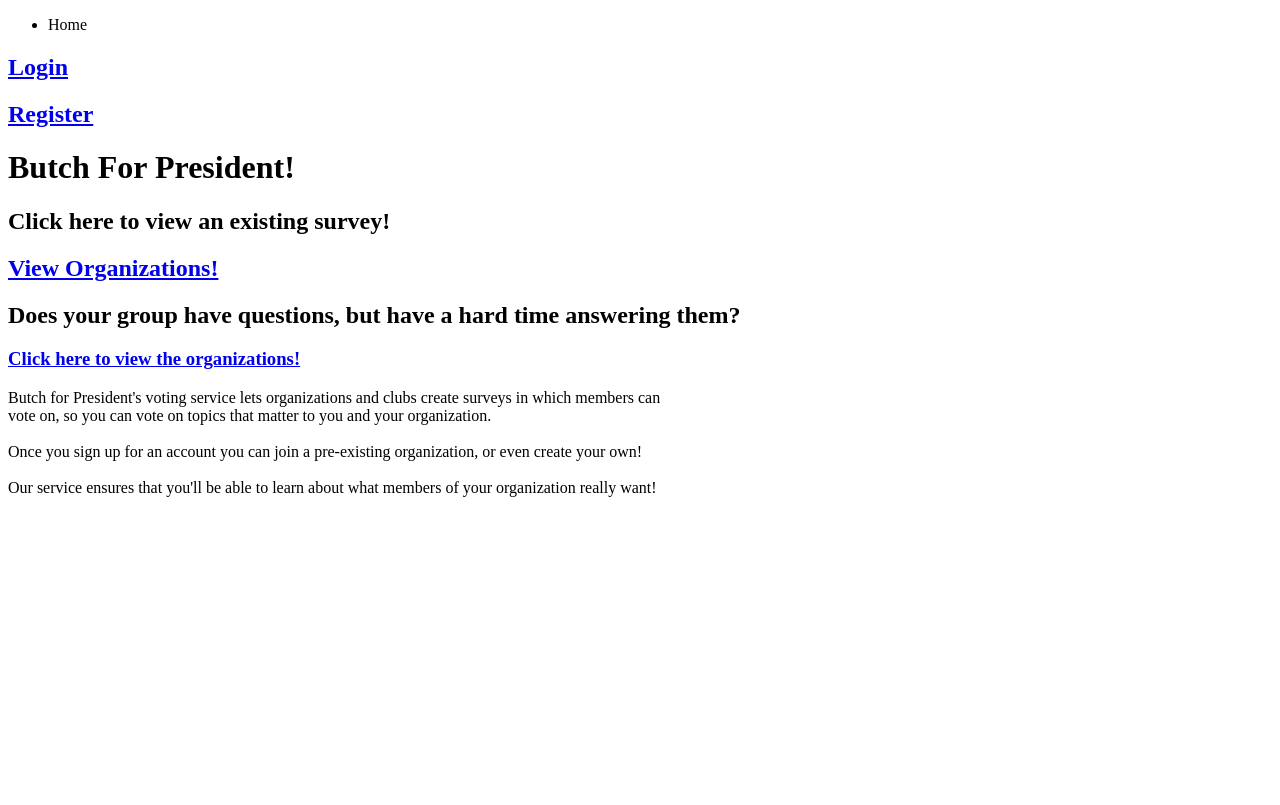
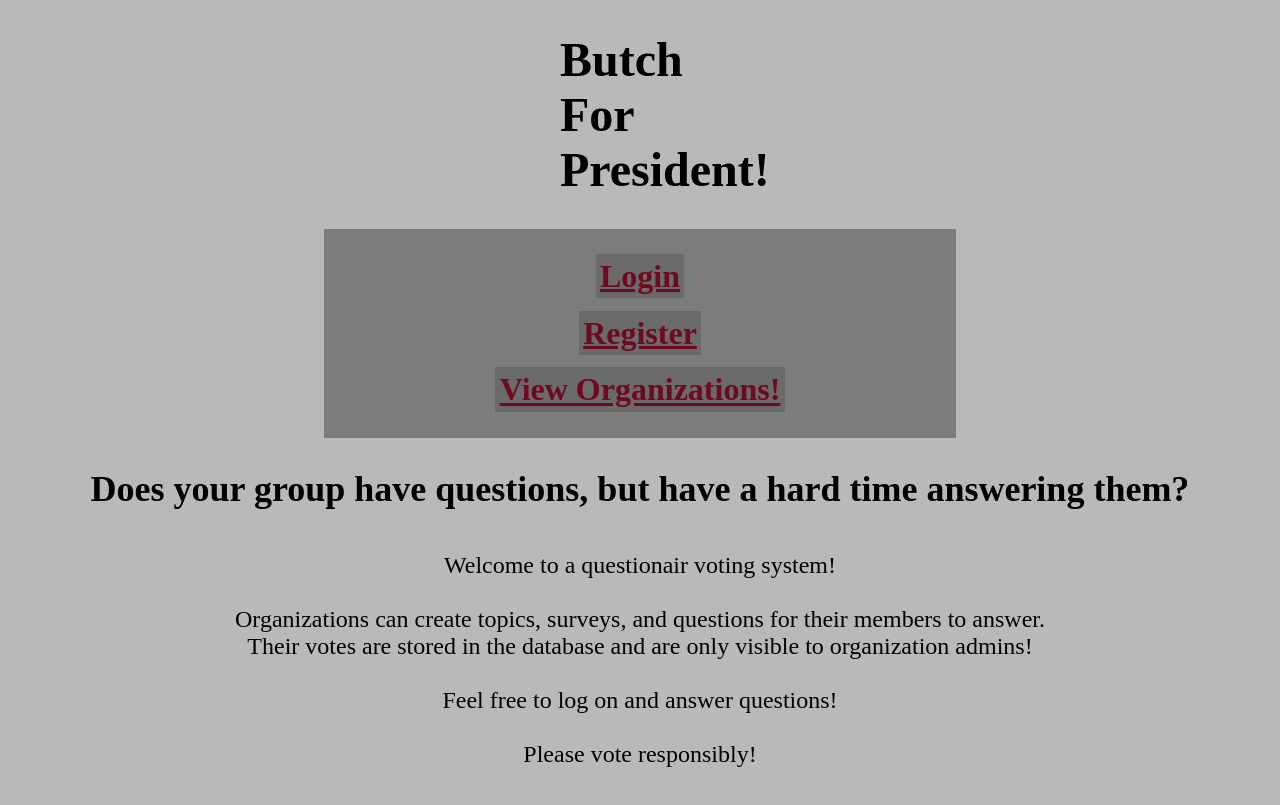
Before and after one commit to Vishal-Malireddi/Voting-System-Butch-for-President-, a Django app: page /orgvote/ in a window 1280 px wide. Before the commit the page ends 497 px from the top, so only its background shows below. Run offline with Django 4.2, Linux system fonts and the light colour scheme.

Commit message:
This is all pre-login, register and results-view

```diff
--- a/src/orgvote/static/orgStyles.css
+++ b/src/orgvote/static/orgStyles.css
@@ -1,9 +1,7 @@
 nav{
     position:relative;
-    z-index: 10000;
     top:0px;
     width: 100%;
-    margin-bottom: 3px;
 }
 
 .centered{
@@ -26,13 +24,23 @@ ul.mainNavbar{
     overflow: hidden;
 }
 
+.navbar {
+    display: inline;
+    float: left;
+}
+
+li.navBar {
+    display: block;
+    padding: 8px;
+    background-color: #A60F2D;
+    text-align: left;
+    color: #F9A03F;
+    text-decoration: none;
+}
+
 li.navBar a{
-    float: left;
-    display: inline;
-    text-align: left;
-    font-size: large;
+    font-size: xx-large;
     color: #F9A03F;
-    padding: 16px 14px;
     text-decoration: none;
 }
 
@@ -40,7 +48,118 @@ li.navBar a:hover{
     color: #8E7DBE;
 }
 
+.titlePositioning{
+    margin-left: auto;
+    margin-right: auto;
+    margin-top: 1%;
+    width: 10em;
+}
+
+.titleContent{
+    text-align: left;
+    font-size: x-large;
+}
+
 .topPositioning{
     margin-top:2%;
+}
 
+.boxTime{
+    width: 50%;
+    margin-right: 25%;
+    margin-left: 25%;
+    background-color:rgb(124, 124, 124);
+    padding-top: 0.7%;
+    padding-bottom: 0.71%;
 }
+
+.indexBackgroundImage{
+    background-color:rgb(124, 124, 124);
+    width: 35%;
+    margin-top: 1%;
+}
+
+h2.homeLogins a{
+    color:#6f091e;
+    background-color:rgb(106, 106, 106);
+    padding: 0.7%;
+    text-align: center;
+    font-size: xx-large;
+}
+
+h2.homeLogins a:hover{
+    color: #b6742e;
+}
+
+.indexMainText{
+    font-size: x-large;
+}
+
+#indexCentered{
+    margin-top: 0.5%;
+    padding: 1%;
+}
+
+ul.listTime{
+    font-size: xx-large;
+}
+
+li.listChoiceOptionLink{
+    text-decoration: none;
+    list-style:none;
+}
+
+li.listChoiceOptionlink a{
+    color:#6f091e;
+    text-decoration-color:#6f091e;
+}
+
+li.listChoiceOptionlink a:after{
+    color:#6f091e;
+    text-decoration-color:#6f091e;
+}
+
+.listTime p{
+    font-size: xx-large;
+}
+
+h3.panel-title{
+    font-size: xx-large;
+    margin-left: 0.5%;
+}
+
+.col-lg-12 h2{
+    font-size: x-large;
+    margin-left: 0.5%;
+}
+
+label.choiceOption{
+    font-size: x-large;
+    margin-left: 0.3%;
+}
+
+button.btn{
+    margin-left: 0.5%;
+    height: 2em;
+    width: 15em;
+}
+
+#creation{
+    font-size: x-large;
+    margin-left: 0.3%;
+}
+
+#creation select{
+    font-size: large;
+    padding: 0.1%;
+}
+
+#creation input{
+    font-size: large;
+}
+
+#creation #finale{
+    margin-left: 0.5%;
+    height: 2em;
+    width: 15em;
+}
--- a/src/orgvote/templates/orgvote/create.html
+++ b/src/orgvote/templates/orgvote/create.html
@@ -16,10 +16,10 @@
             </ul>
         </nav>
 
-        <form action="." method="POST">
+        <form action="." method="POST" id="creation">
             {% csrf_token %}
             {{form.as_p}}
-            <input type ='submit' value="Save" />
+            <input id="finale" type ='submit' value="Save" />
         </form>
 
     </body>
--- a/src/orgvote/templates/orgvote/detail.html
+++ b/src/orgvote/templates/orgvote/detail.html
@@ -16,7 +16,7 @@
             </ul>
         </nav>
 
-        <ul>
+        <ul class="listTime">
             <!-- Iterate over object_list -->
             {{survey.name}}
             {% for choice in survey.question_set.all%}
--- a/src/orgvote/templates/orgvote/home.html
+++ b/src/orgvote/templates/orgvote/home.html
@@ -22,61 +22,62 @@
     <!--fontawesome.com is a place to get icons!-->
 
 </head>
-<body>
+<body class="backgroundTime">
+    <!--
         <nav>
-        <ul class="mainNavBar">
+            <ul class="mainNavbar">
                 <li class="NavBar"><a>Home</a></li>
             </ul>
         </nav>
+    -->
 
+
+    <div class="titlePositioning">
+        <div class="titleContent">
+            <h1>Butch For President!</h1>
+        </div>
+    </div>
+    <div class="boxTime">
         {% if user.is_authenticated %}
         <div id="indexBackgroundImage">
             <div class="logout">
-            <h2 id="logoutButton"><a href="{% url 'members:logout_user' %}">Logout</a></h2>
+                <h2 id="logoutButton" class="homeLogins centered"><a href="{% url 'members:logout_user' %}">Logout</a></h2>
             </div>
         </div>
 
         {% else %}
         <div id="indexBackgroundImage">
             <div class="login">
-            <h2 id="loginButton"><a href="{% url 'members:login' %}">Login</a></h2>
+                <h2 id="loginButton" class="homeLogins centered"><a href="{% url 'members:login' %}">Login</a></h2>
             </div>
         </div>
 
         <div id="indexBackgroundImage">
             <div class="register">
-            <h2 id="registerButton"><a href="{% url 'members:register_user' %}">Register</a></h2> <!--Here we'll view the list of organizations!-->
+                <h2 id="registerButton" class="homeLogins centered"><a href="{% url 'members:register_user' %}">Register</a></h2> <!--Here we'll view the list of organizations!-->
             </div>
         </div>
         {% endif %}
 
-    <div class="titlePositioning">
-        <div class="titleContent">
-            <h1>Butch For President!</h1>
+        <div id="indexBackgroundImage">
+            <div class="voteHere">
+                <h2 id="voteHereButton" class="homeLogins centered"><a href="{% url 'orgvote:Organizations' %}">View Organizations!</a></h2> <!--Here we'll view the list of organizations!-->
             </div>
         </div>
-    <h2 href="organizations.html"><a>Click here to view an existing survey!</h2>
-    <div id="indexBackgroundImage">
-        <div class="voteHere">
-            <h2 id="voteHereButton"><a href="{% url 'orgvote:Organizations' %}">View Organizations!</a></h2> <!--Here we'll view the list of organizations!-->
     </div>
-    </div>
-
-    <div class="indexMainText">
+    <div class="indexMainText centered">
         <h2>
             Does your group have questions, but have a hard time answering them?
         </h2>
-        <h3>
-            <a href="{% url 'orgvote:Organizations' %}">Click here to view the organizations!</a>
-        </h3>
+        <p id="indexCentered">
+            Welcome to a questionair voting system! <br><br>
 
-        <p id="indexCentered">
-            Butch for President's voting service lets organizations and clubs create surveys in which members can <br>
-            vote on, so you can vote on topics that matter to you and your organization.<br><br>
+            Organizations can create topics, surveys, and questions for their members to answer.<br>
+            Their votes are stored in the database and are only visible to organization admins!<br><br>
 
-            Once you sign up for an account you can join a pre-existing organization, or even create your own!<br><br>
+            Feel free to log on and answer questions!<br><br>
 
-            Our service ensures that you'll be able to learn about what members of your organization really want!<br>
+            Please vote responsibly!
         </p>
     </div>
 
--- a/src/orgvote/templates/orgvote/organization-details.html
+++ b/src/orgvote/templates/orgvote/organization-details.html
@@ -16,7 +16,7 @@
             </ul>
         </nav>
 
-        <ul class="topPositioning">
+        <ul class="listTime">
             <!-- Iterate over object_list -->
             {{organization.name}}
             {% for topic in organization.topic_set.all%}
--- a/src/orgvote/templates/orgvote/organizations.html
+++ b/src/orgvote/templates/orgvote/organizations.html
@@ -16,12 +16,12 @@
             </ul>
         </nav>
 
-        <ul topPositioning>
+        <ul class="listTime">
             <!-- Iterate over object_list -->
             {% for organization in object_list %}
             <!-- Display Objects -->
-            <li>{{ organization.name }}</li>
-            <li><a href="{% url 'orgvote:organizationView' organization.id %}">{{ "link" }}</a></li>
+            <li class="listChoiceOption">{{ organization.name }}</li>
+            <li class="listChoiceOptionLink"><a href="{% url 'orgvote:organizationView' organization.id %}">{{ "link" }}</a></li>
 
             <hr/>
             <!-- If object_list is empty  -->
--- a/src/orgvote/templates/orgvote/survey-details.html
+++ b/src/orgvote/templates/orgvote/survey-details.html
@@ -15,7 +15,7 @@
                 <li class="navBar"><a href="{% url 'orgvote:home' %}">Home</a></li>
             </ul>
         </nav>
-        <ul class="topPositioning">
+        <ul class="listTime">
             <!-- Iterate over object_list -->
             {{survey.name}}
             {% for question in survey.question_set.all%}
--- a/src/orgvote/templates/orgvote/topic-details.html
+++ b/src/orgvote/templates/orgvote/topic-details.html
@@ -15,7 +15,7 @@
                 <li class="navBar"><a href="{% url 'orgvote:home' %}">Home</a></li>
             </ul>
         </nav>
-        <ul class="topPositioning">
+        <ul class="listTime">
             <!-- Iterate over object_list -->
             {{topic.name}}
             {% for survey in topic.survey_set.all%}
```
Also changed, not shown: src/orgvote/templates/orgvote/question-details.html (+4 -4 lines), src/orgvote/templates/orgvote/question-vote.html (+4 -4 lines), src/db.sqlite3. Lines whose indentation alone changed are shown as unchanged.
